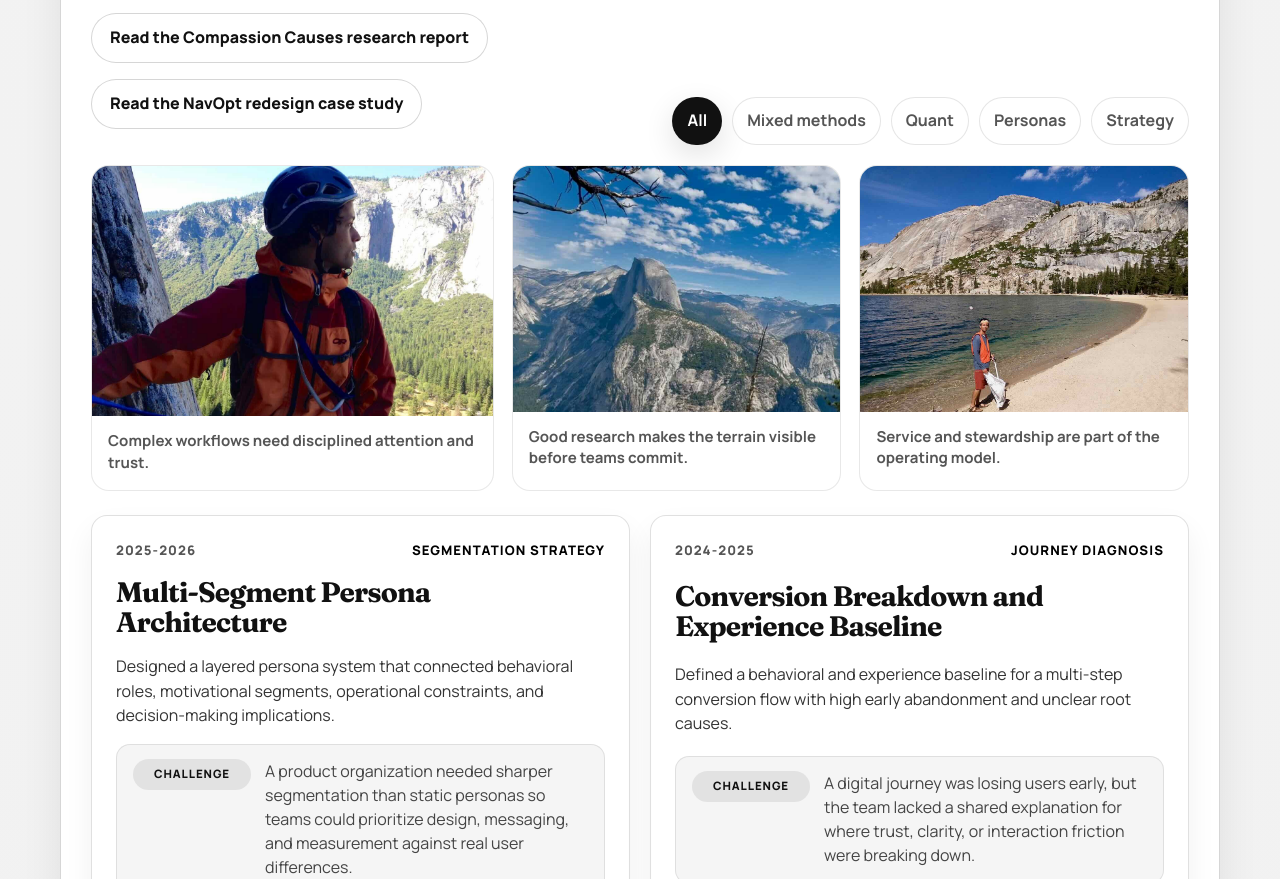
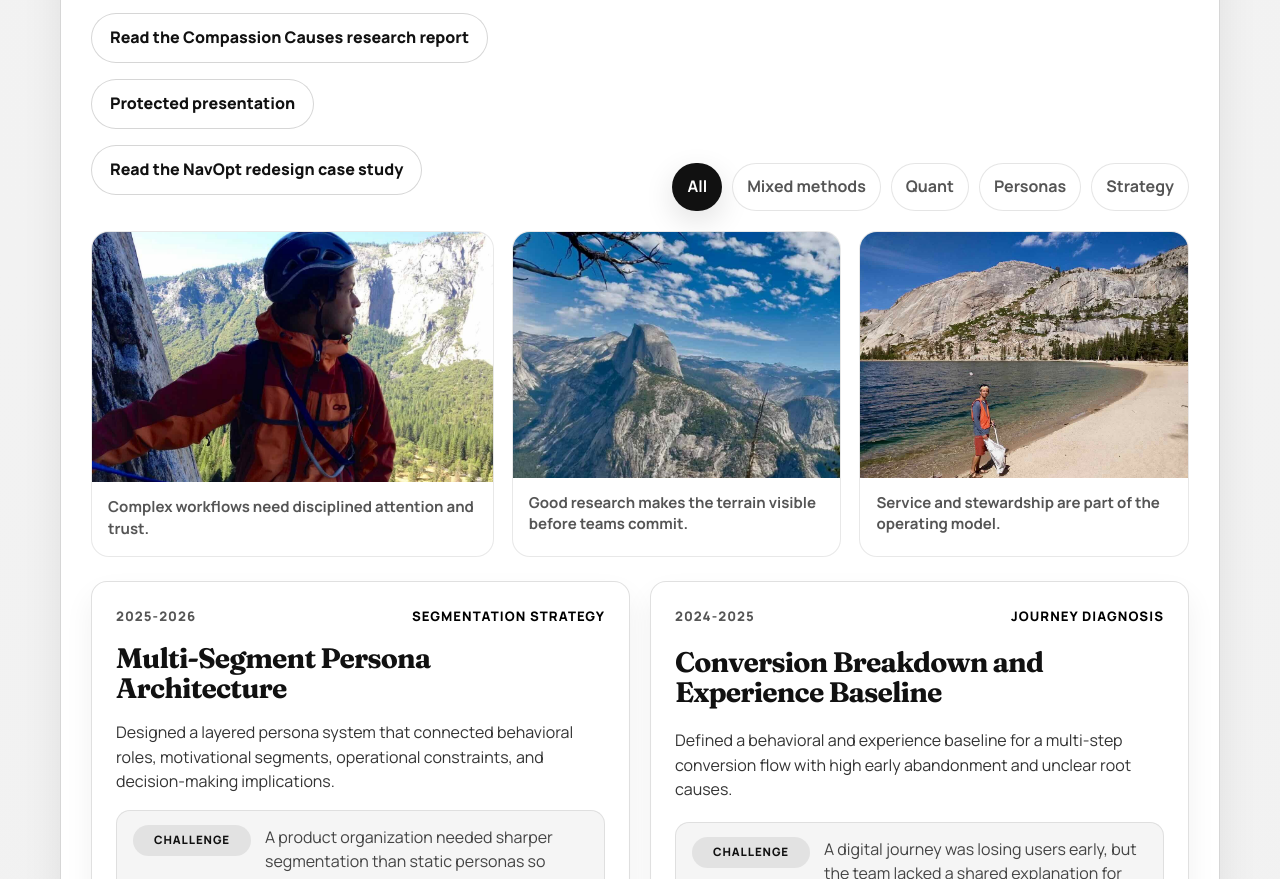
Before and after one commit to anilgypsywild/anilgypsywild.github.io, a plain HTML site: page index.html in a window 1280 px wide. Shown: the part 8051-8930 px from the top of the page. Drawn offline with Linux system fonts and the light colour scheme.

Commit message:
Link the protected presentation from the homepage

```diff
--- a/index.html
+++ b/index.html
@@ -382,6 +382,7 @@
                 problems, methods, and outcomes I help teams navigate.
               </p>
               <p><a class="button button-secondary" href="./uxr-interview/index.html">Read the Compassion Causes research report</a></p>
+              <p><a class="button button-secondary" href="./compassion-causes-uxr/view/?v=2">Protected presentation</a></p>
               <p><a class="button button-secondary" href="./navopt/">Read the NavOpt redesign case study</a></p>
             </div>
 
```
